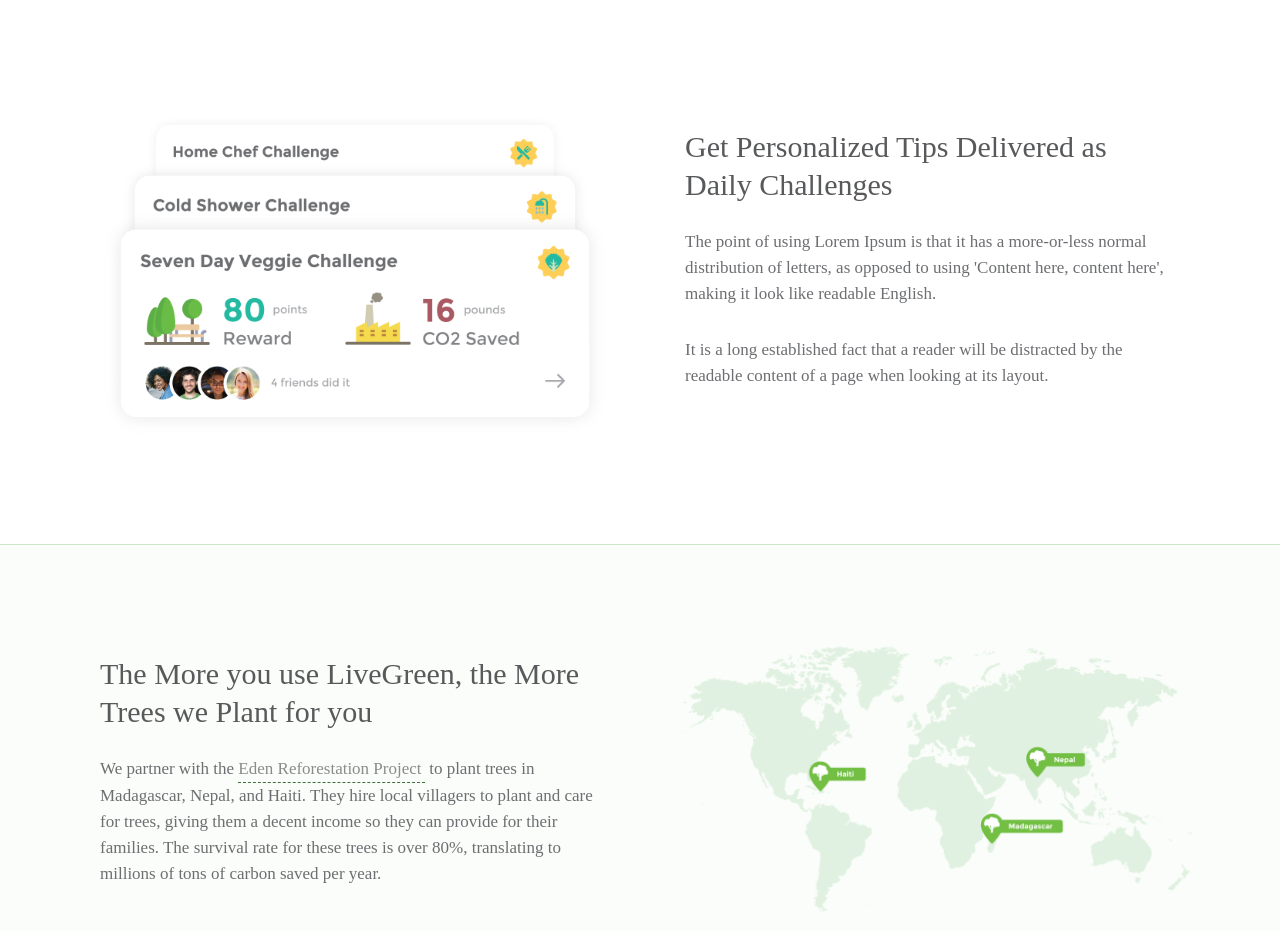
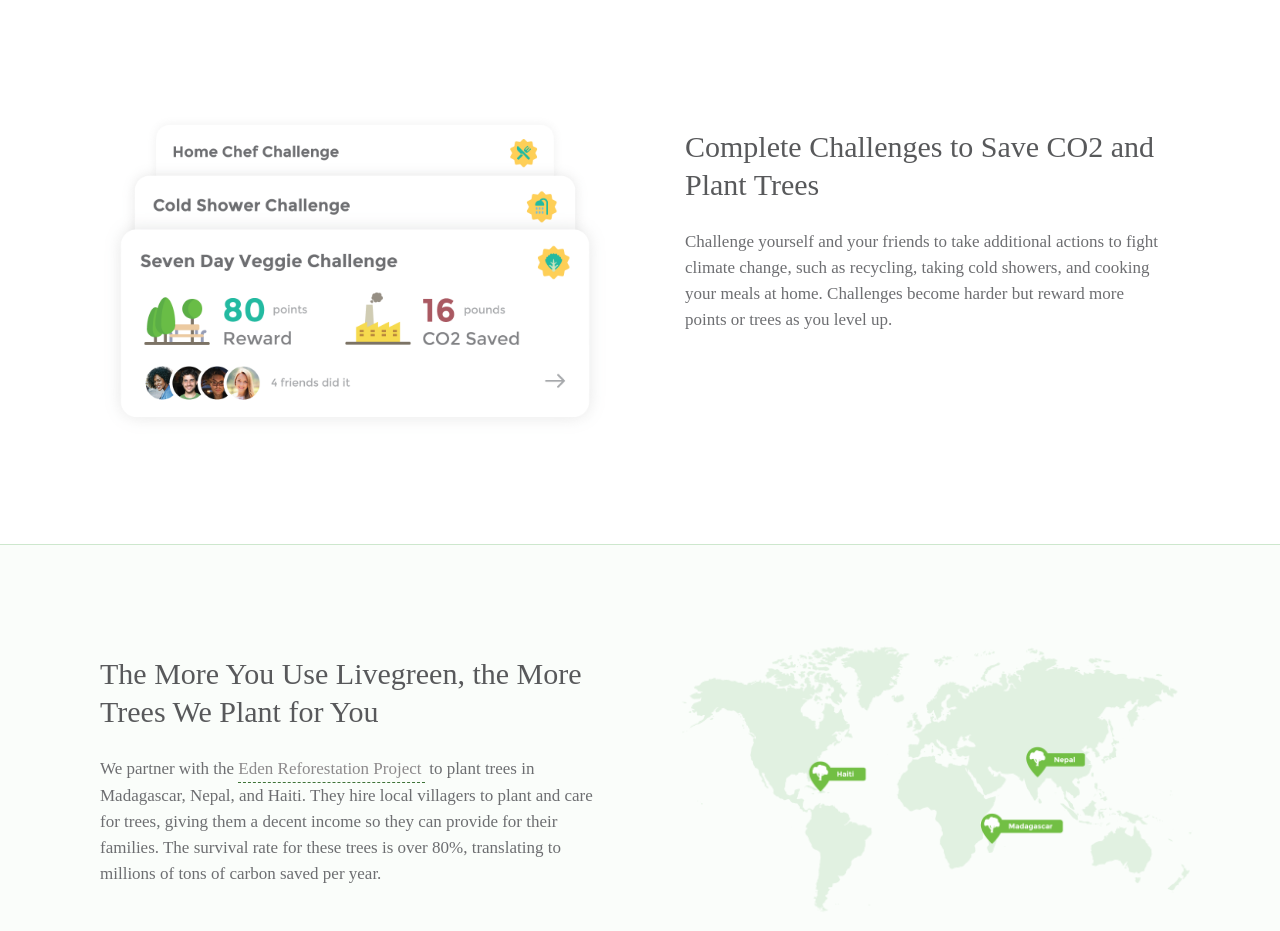
Before and after one commit to pablogarces16/LiveGreenSite, a plain HTML site: page index.html in a window 1280 px wide. Shown: the part 1844-2775 px from the top of the page. Drawn offline with nearby package versions, Linux system fonts and the light colour scheme; a script that the page names is missing; a web font is replaced by a local one.

Commit message:
Content: Challenges

```diff
--- a/index.html
+++ b/index.html
@@ -192,10 +192,8 @@
                 <div class="textcolumn">
                 <div class="sectionchalcontent">
 
-                  <h2 class="sectiontitle">Get Personalized Tips Delivered as Daily Challenges</h2>
-                  <p class="sectiontxt">The point of using Lorem Ipsum is that it has a more-or-less normal distribution of letters, as opposed to using 'Content here, content here', making it look like readable English.</p>
-                  <br>
-                  <p class="sectiontxt">It is a long established fact that a reader will be distracted by the readable content of a page when looking at its layout.</p>
+                  <h2 class="sectiontitle">Complete Challenges to Save CO2 and Plant Trees</h2>
+                  <p class="sectiontxt">Challenge yourself and your friends to take additional actions to fight climate change, such as recycling, taking cold showers, and cooking your meals at home. Challenges become harder but reward more points or trees as you level up. </p>
                   </div>
               </div>
             </div>
@@ -211,7 +209,7 @@
 
               <div class="col-md-6">
                 <div class="treesplantedtitle">
-                  <h2 class="sectiontitle treetitle">The More you use LiveGreen, the More Trees we Plant for you</h2>
+                  <h2 class="sectiontitle treetitle">The More You Use Livegreen, the More Trees We Plant for You</h2>
                   <p class="sectiontxt">We partner with the <a class="linkedtextdark" href="http://www.edenprojects.org/our_work" target="_blank">Eden Reforestation Project</a> to plant trees in Madagascar, Nepal, and Haiti. They hire local villagers to plant and care for trees, giving them a decent income so they can provide for their families. The survival rate for these trees is over 80%, translating to millions of tons of carbon saved per year.</p>
                 </div>
               </div>
```
